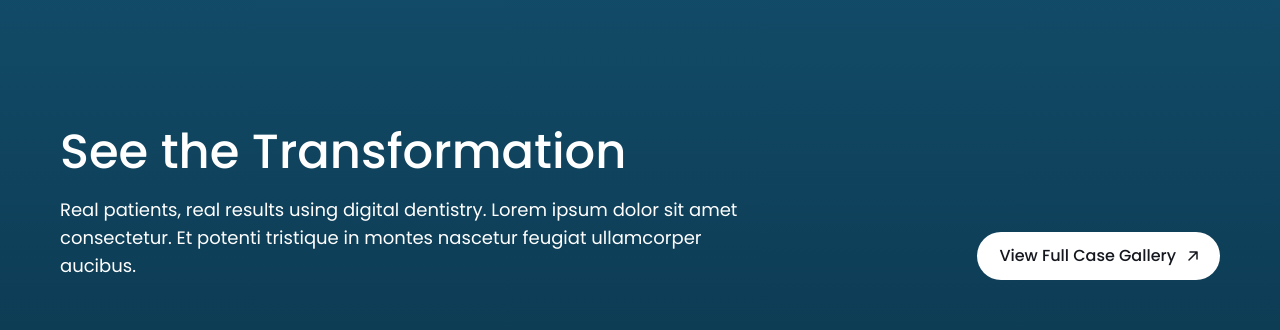
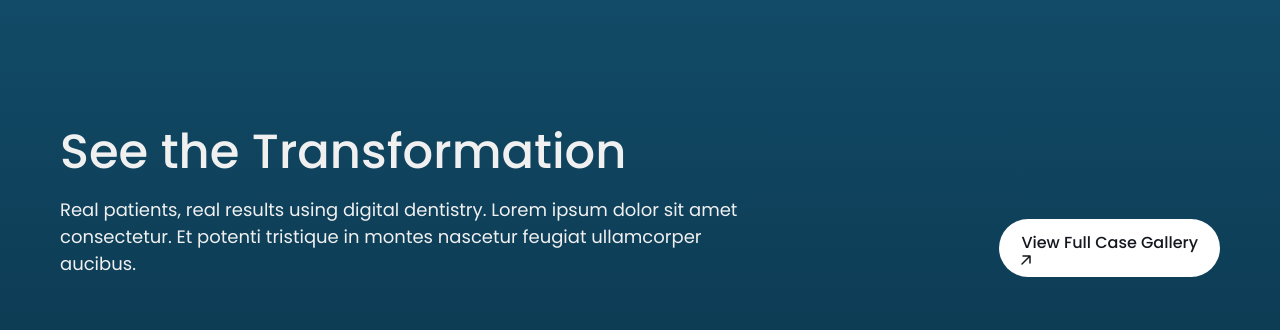
Before and after one commit to Shoutoutdigitalau/drmaheershah.com.au, a Next.js app: page / in a window 1280 px wide. Shown: the part 3240-3570 px from the top of the page. Built offline with nearby package versions, Linux system fonts and the light colour scheme.

Commit message:
completionId: cgen-b33372f92ca642899acecde23594cd16
cgen-b33372f92ca642899acecde23594cd16

```diff
--- a/app/page.js
+++ b/app/page.js
@@ -359,15 +359,15 @@ export default function Home() {
         <div className="max-w-[1440px] mx-auto px-6 md:px-12 lg:px-[60px]">
           <div className="flex flex-col lg:flex-row justify-between items-start lg:items-end gap-8 mb-[60px]">
             <div className="max-w-[720px]">
-              <h2 className="text-white text-[36px] md:text-[42px] lg:text-[48px] font-medium leading-[56px] mb-4">
+              <h2 className="section-title-light mb-4">
                 See the Transformation
               </h2>
-              <p className="text-white text-lg">
+              <p className="section-description-light">
                 Real patients, real results using digital dentistry. Lorem ipsum dolor sit amet consectetur. Et potenti tristique in montes nascetur feugiat ullamcorper aucibus.
               </p>
             </div>
-            <button className="bg-white text-[#15171F] px-[22px] py-3 rounded-full inline-flex items-center gap-3 hover:bg-[#e0e0e0] transition-colors font-medium focus:outline-none focus:ring-2 focus:ring-white/50 whitespace-nowrap">
-              <span>View Full Case Gallery</span>
+            <button className="button bg-white text-[#15171F] hover:bg-[#e0e0e0] transition-colors focus:outline-none focus:ring-2 focus:ring-white/50 whitespace-nowrap">
+              <span className="button-text">View Full Case Gallery</span>
               <svg width="10" height="10" viewBox="0 0 10 10" fill="none" xmlns="http://www.w3.org/2000/svg">
                 <path d="M1 9L9 1M9 1H2M9 1V8" stroke="currentColor" strokeWidth="1.5" strokeLinecap="round" strokeLinejoin="round"/>
               </svg>
```
